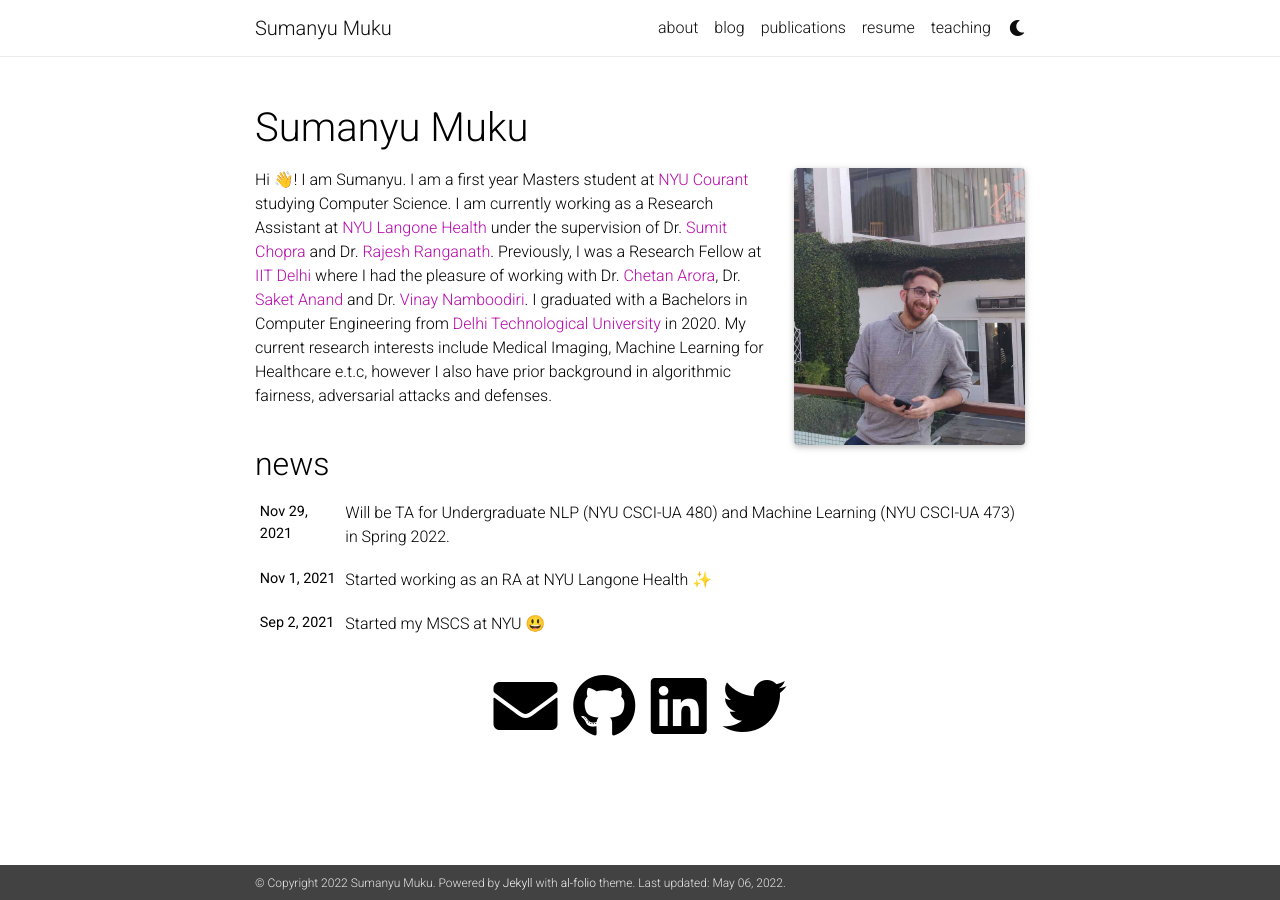
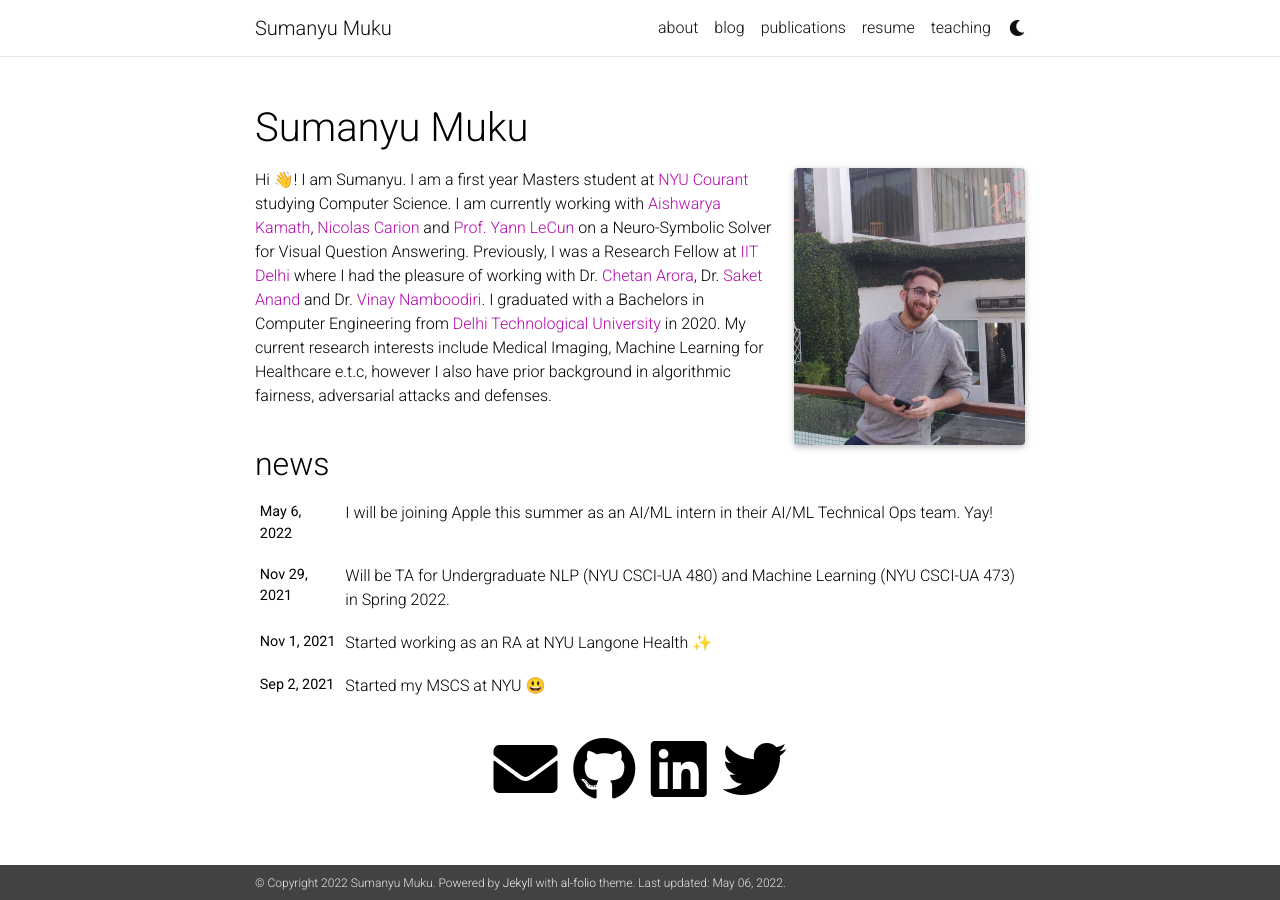
Before and after one commit to sumanyumuku98/sumanyumuku98.github.io, a Jekyll site: the page built from _pages/about.md, in a window 1280 px wide. Built offline with Jekyll 4.4.1, drawn with Linux system fonts in a browser that asks for light colours; nearby versions of some CDN libraries; emoji names are drawn with the system emoji font; comment, search, counter and statistics services are not loaded; a style sheet for code colours, icons or effects is not loaded.

Commit message:
internship announcement

```diff
--- a/_pages/about.md
+++ b/_pages/about.md
@@ -17,4 +17,4 @@ selected_papers: false # includes a list of papers marked as "selected={true}"
 social: true  # includes social icons at the bottom of the page
 ---
 
-Hi :wave:! I am Sumanyu. I am a first year Masters student at [NYU Courant](https://cs.nyu.edu/home/index.html) studying Computer Science. I am currently working as a Research Assistant at [NYU Langone Health](https://nyulangone.org/) under the supervision of Dr. [Sumit Chopra](https://www.spchopra.org/) and Dr. [Rajesh Ranganath](https://cims.nyu.edu/~rajeshr/). Previously, I was a Research Fellow at [IIT Delhi](https://home.iitd.ac.in/) where I had the pleasure of working with Dr. [Chetan Arora](https://www.cse.iitd.ac.in/~chetan/), Dr. [Saket Anand](http://faculty.iiitd.ac.in/~anands/) and Dr. [Vinay Namboodiri](https://vinaypn.github.io/). I graduated with a Bachelors in Computer Engineering from [Delhi Technological University](http://www.dtu.ac.in/) in 2020. My current research interests include Medical Imaging, Machine Learning for Healthcare e.t.c, however I also have prior background in algorithmic fairness, adversarial attacks and defenses.
+Hi :wave:! I am Sumanyu. I am a first year Masters student at [NYU Courant](https://cs.nyu.edu/home/index.html) studying Computer Science. I am currently working with [Aishwarya Kamath](https://ashkamath.github.io/), [Nicolas Carion](https://www.nicolascarion.com/) and [Prof. Yann LeCun](http://yann.lecun.com/) on a Neuro-Symbolic Solver for Visual Question Answering. Previously, I was a Research Fellow at [IIT Delhi](https://home.iitd.ac.in/) where I had the pleasure of working with Dr. [Chetan Arora](https://www.cse.iitd.ac.in/~chetan/), Dr. [Saket Anand](http://faculty.iiitd.ac.in/~anands/) and Dr. [Vinay Namboodiri](https://vinaypn.github.io/). I graduated with a Bachelors in Computer Engineering from [Delhi Technological University](http://www.dtu.ac.in/) in 2020. My current research interests include Medical Imaging, Machine Learning for Healthcare e.t.c, however I also have prior background in algorithmic fairness, adversarial attacks and defenses.
```
Also changed, not shown: _news/announcement_5.md (added, +7 -0 lines).
